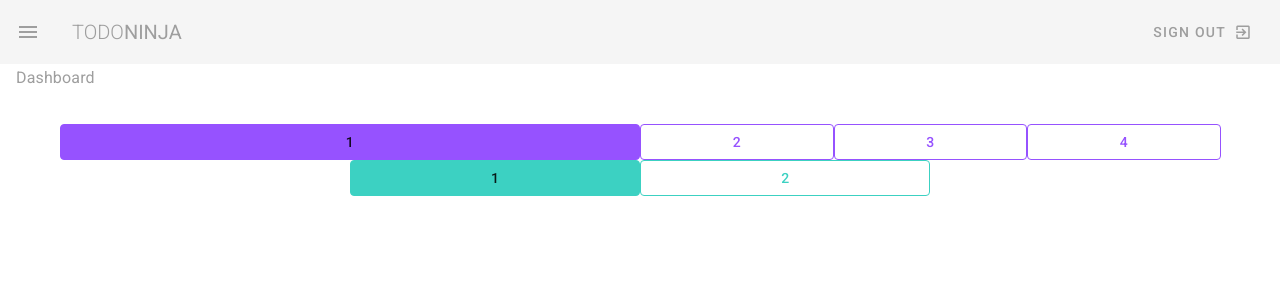
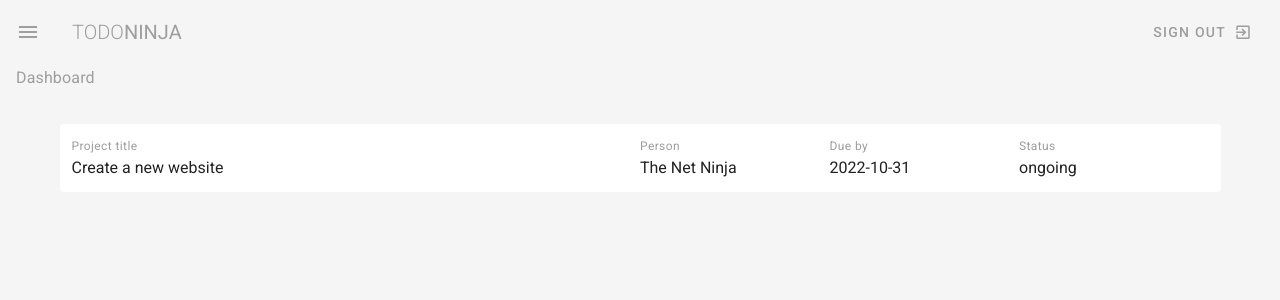
Before and after one commit to Laputa1729/vuetify-demo, a Vue app: page / in a window 1280 px wide. Shown: the top 300 px of the page. Built offline with nearby package versions, Linux system fonts and the light colour scheme.

Commit message:
something about v-main.

```diff
--- a/src/App.vue
+++ b/src/App.vue
@@ -1,5 +1,5 @@
 <template>
-    <v-app class="grey lighten-4">
+    <v-app>
         <!--<v-app-bar
             app
             dark
@@ -38,8 +38,11 @@
         </v-app-bar>-->
 
         <Navbar></Navbar>
-        <v-main class="mx-4 mb-4">
-            <router-view/>
+        <!-- 当使用 vue-router 时，建议将你的视图放在 v-main 内。 -->
+        <v-main class="grey lighten-4">
+            <div class="mx-4 mb-4">
+                <router-view/>
+            </div>
         </v-main>
     </v-app>
 </template>
--- a/src/views/Dashboard.vue
+++ b/src/views/Dashboard.vue
@@ -2,34 +2,40 @@
     <div class="dashboard">
         <h1 class="subtitle-1 grey--text">Dashboard</h1>
 
+        <!--<v-row no-gutters justify="center">
+            <p>Extra small (超小号) 占12格</p>
+            <p>Medium (中号) 占6格</p>
+            <v-flex xs4 md3>
+                <v-btn class="success" outlined block>1</v-btn>
+            </v-flex>
+            <v-flex xs4 md3>
+                <v-btn color="success" outlined block>2</v-btn>
+            </v-flex>
+        </v-row>-->
+
         <!-- fluid属性：铺满 -->
         <v-container class="my-5">
 
-            <v-layout row no-gutters>
-                <!-- Extra small (超小号) 占12格 -->
-                <!-- Medium (中号) 占6格 -->
-                <v-flex xs12 md6>
-                    <v-btn class="primary" outlined block>1</v-btn>
-                </v-flex>
-                <v-flex xs4 md2>
-                    <v-btn color="primary" outlined block>2</v-btn>
-                </v-flex>
-                <v-flex xs4 md2>
-                    <v-btn color="primary" outlined block>3</v-btn>
-                </v-flex>
-                <v-flex xs4 md2>
-                    <v-btn color="primary" outlined block>4</v-btn>
-                </v-flex>
-            </v-layout>
-
-            <v-row no-gutters justify="center">
-                <v-flex xs4 md3>
-                    <v-btn class="success" outlined block>1</v-btn>
-                </v-flex>
-                <v-flex xs4 md3>
-                    <v-btn color="success" outlined block>2</v-btn>
-                </v-flex>
-            </v-row>
+            <v-card flat class="pa-3">
+                <v-row no-gutters>
+                    <v-flex xs12 md6>
+                        <div class="caption grey--text">Project title</div>
+                        <div>Create a new website</div>
+                    </v-flex>
+                    <v-flex xs6 sm4 md2>
+                        <div class="caption grey--text">Person</div>
+                        <div>The Net Ninja</div>
+                    </v-flex>
+                    <v-flex xs6 sm4 md2>
+                        <div class="caption grey--text">Due by</div>
+                        <div>2022-10-31</div>
+                    </v-flex>
+                    <v-flex xs2 sm4 md2>
+                        <div class="caption grey--text">Status</div>
+                        <div>ongoing</div>
+                    </v-flex>
+                </v-row>
+            </v-card>
 
         </v-container>
     </div>
```
